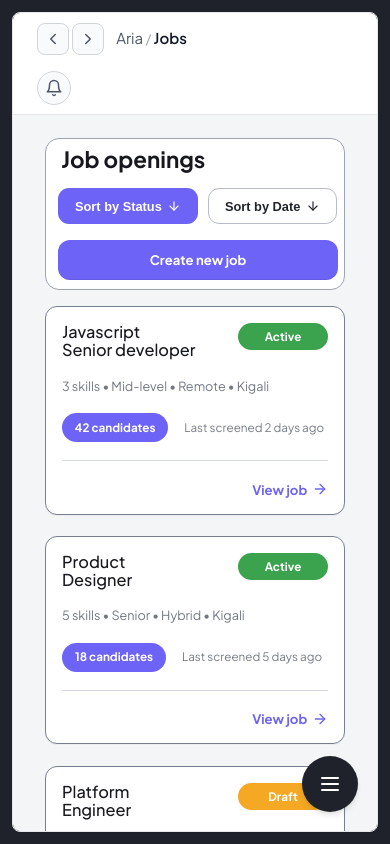
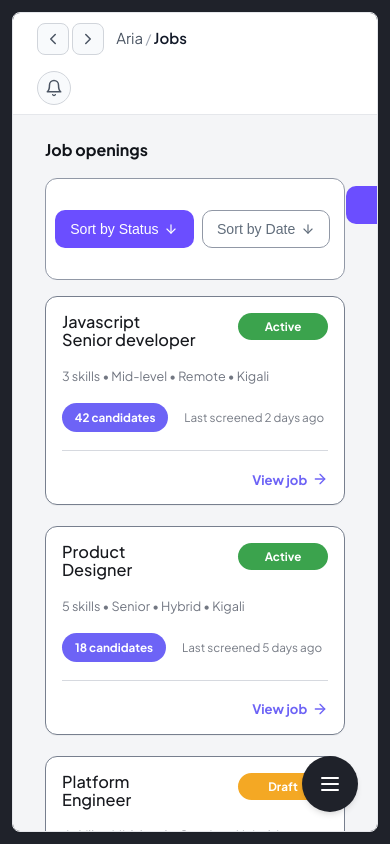
Before and after one commit to mgalen007/umurava-aria-project, a Next.js app in the folder client/: page /dashboard/jobs in a window 390 px wide. Built offline with nearby package versions, Linux system fonts and the light colour scheme.

Commit message:
style: standardize toolbar design across dashboard pages
Update toolbars on jobs, candidates, and applicants pages for design consistency.

Co-authored-by: Chaste <234146473+chaste-ganza@users.noreply.github.com>

```diff
--- a/client/app/dashboard/jobs/[jobId]/page.tsx
+++ b/client/app/dashboard/jobs/[jobId]/page.tsx
@@ -18,10 +18,10 @@ export default function JobApplicantsPage({ params }: { params: { jobId: string
 
       <div className="applicants-layout">
         <section className="applicants-main">
-          <div className="applicants-actions">
+          <div className="applicants-toolbar">
             <h1 className="applicants-title">Job applicants</h1>
 
-            <div className="applicants-actions-bar">
+            <div className="applicants-toolbar__controls">
               <label className="applicants-search">
                 <Search size={18} className="applicants-search__icon" aria-hidden />
                 <input type="text" className="applicants-search__input" placeholder="Search" />
--- a/client/app/dashboard/jobs/jobs.css
+++ b/client/app/dashboard/jobs/jobs.css
@@ -8,37 +8,32 @@
 .jobs-toolbar {
   display: flex;
   align-items: center;
-  justify-content: space-between;
   gap: 1rem;
-  flex-wrap: wrap;
-  padding: 0.55rem 0.75rem;
-  border: 1px solid #9ea3b2;
-  border-radius: 14px;
-  background: #fff;
 }
 
 .jobs-heading {
   margin: 0;
-  padding-left: 0.2rem;
-  font-size: 1.9rem;
-  line-height: 1.1;
+  font-size: 1.05rem;
   font-weight: 700;
-  color: #16181d;
+  color: #11141a;
 }
 
-.jobs-toolbar__actions {
+.jobs-toolbar__controls {
+  flex: 1;
   display: flex;
   align-items: center;
-  justify-content: space-between;
-  gap: 1rem;
-  flex: 1;
-  min-width: 280px;
+  gap: 0.65rem;
+  min-width: 0;
+  padding: 0.45rem 0.55rem;
+  border: 1px solid #9198a6;
+  border-radius: 12px;
+  background: #fff;
 }
 
 .jobs-sort-group {
   display: flex;
   align-items: center;
-  gap: 0.6rem;
+  gap: 0.5rem;
   flex-wrap: wrap;
 }
 
@@ -47,20 +42,25 @@
   align-items: center;
   justify-content: center;
   gap: 0.35rem;
-  min-height: 36px;
-  padding: 0.55rem 1rem;
-  border: 1px solid #b7bcc8;
-  border-radius: 11px;
+  min-height: 38px;
+  padding: 0.5rem 0.9rem;
+  border: 1px solid #9198a6;
+  border-radius: 10px;
   background: #fff;
-  color: #21242b;
-  font-size: 0.8rem;
-  font-weight: 700;
+  color: #616d7b;
+  font-size: 0.88rem;
+  font-weight: 500;
   cursor: pointer;
+  transition: all 0.2s ease;
+}
+
+.jobs-sort-btn:hover:not(.jobs-sort-btn--primary) {
+  color: #444;
 }
 
 .jobs-sort-btn--primary {
   border-color: transparent;
-  background: #6d63f6;
+  background: #6b4eff;
   color: #fff;
 }
 
@@ -68,17 +68,19 @@
   display: inline-flex;
   align-items: center;
   justify-content: center;
-  min-width: 120px;
+  min-width: auto;
   min-height: 38px;
-  padding: 0.65rem 1.3rem;
+  padding: 0.5rem 1rem;
   margin-left: auto;
-  border-radius: 12px;
-  background: #6d63f6;
+  border-radius: 10px;
+  background: #6b4eff;
   color: #fff;
-  font-size: 0.82rem;
-  font-weight: 700;
+  font-size: 0.88rem;
+  font-weight: 500;
   text-decoration: none;
-  box-shadow: inset 0 -1px 0 rgba(0, 0, 0, 0.08);
+  border: none;
+  cursor: pointer;
+  transition: all 0.2s ease;
 }
 
 .jobs-grid {
@@ -202,22 +204,41 @@
   }
 }
 
-@media (max-width: 780px) {
+@media (max-width: 860px) {
   .jobs-toolbar {
-    align-items: stretch;
-  }
-
-  .jobs-heading {
-    font-size: 1.4rem;
-  }
-
-  .jobs-toolbar__actions {
     flex-direction: column;
     align-items: stretch;
   }
 
+  .jobs-toolbar__controls {
+    flex-wrap: wrap;
+  }
+
+  .jobs-sort-group {
+    flex-basis: 100%;
+  }
+
   .jobs-create-btn {
     margin-left: 0;
+    flex-basis: auto;
+  }
+}
+
+@media (max-width: 640px) {
+  .jobs-heading {
+    font-size: 1rem;
+  }
+
+  .jobs-toolbar__controls {
+    flex-direction: column;
+  }
+
+  .jobs-sort-group {
+    width: 100%;
+  }
+
+  .jobs-create-btn {
+    width: 100%;
   }
 
   .jobs-grid {
--- a/client/app/dashboard/jobs/page.tsx
+++ b/client/app/dashboard/jobs/page.tsx
@@ -14,7 +14,7 @@ export default function JobsPage() {
         <div className="jobs-toolbar">
           <h1 className="jobs-heading">Job openings</h1>
 
-          <div className="jobs-toolbar__actions">
+          <div className="jobs-toolbar__controls">
             <div className="jobs-sort-group">
               <button className="jobs-sort-btn jobs-sort-btn--primary" type="button">
                 Sort by Status <ArrowDown size={14} />
```
Also changed, not shown: client/app/dashboard/candidates/candidates.css (+38 -3 lines), client/app/dashboard/candidates/page.tsx (+7 -5 lines), client/app/dashboard/jobs/[jobId]/applicants.css (+40 -25 lines).
